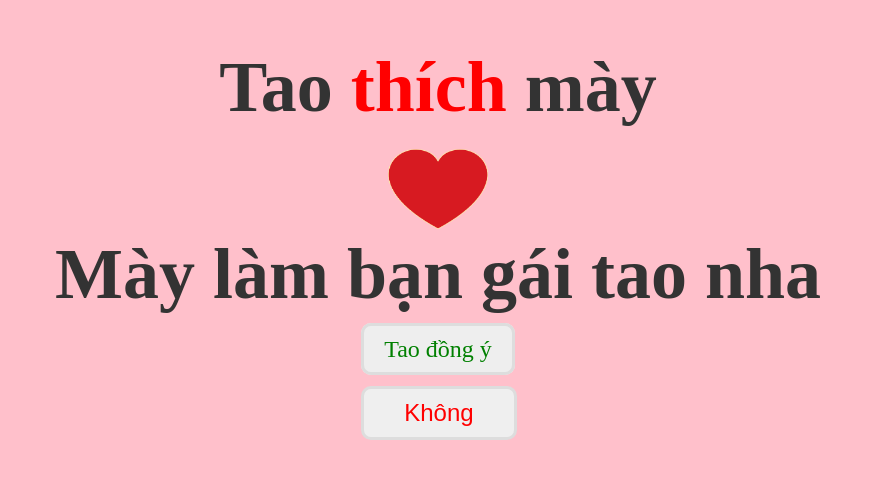
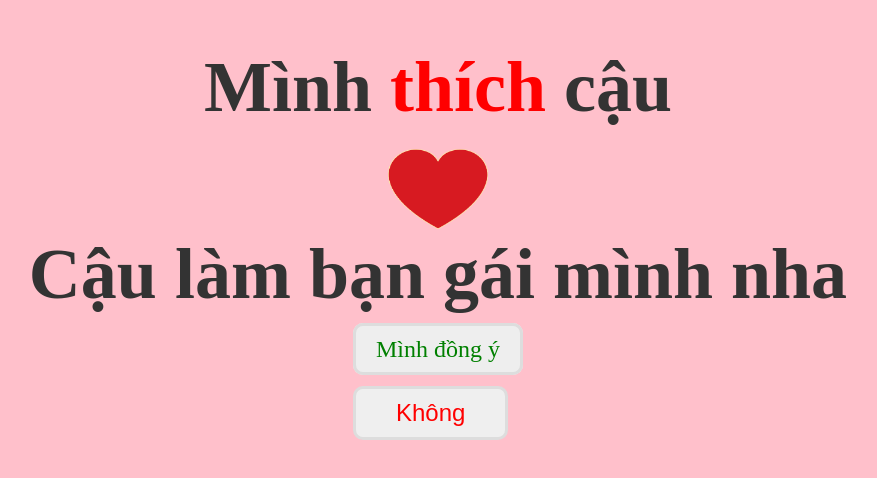
Before and after one commit to mathanhhoang/totinhcr, a plain HTML site: page index.html in a window 1280 px wide. Shown: the part 146-624 px from the top of the page, without its empty margins (202-1079 px from the left). Drawn offline with nearby package versions, Linux system fonts and the light colour scheme.

Commit message:
Update index.html

```diff
--- a/index.html
+++ b/index.html
@@ -13,13 +13,13 @@
 <body>
 	<div class="container">
 		<div class="love">
-			<h2>Tao <span>thích </span>mày </h2> <img style="width:100px"
+			<h2>Mình <span>thích </span>cậu </h2> <img style="width:100px"
 				src="kisspng-love-heart-love-heart-romance-clip-art-picture-of-red-heart-5aaeb718420cb8.8640685015213995762706.png"
 				alt="">
-			<h2>Mày làm bạn gái tao nha</h2>
+			<h2>Cậu làm bạn gái mình nha</h2>
 			<script src="https://cdnjs.cloudflare.com/ajax/libs/jquery/3.3.1/jquery.min.js"></script>
 			<button style="position: absolute;">Không</button>
-			<a id="yes" href="yes.html">Tao đồng ý</a>
+			<a id="yes" href="yes.html">Mình đồng ý</a>
 		</div>
 	</div>
 </body>
```
